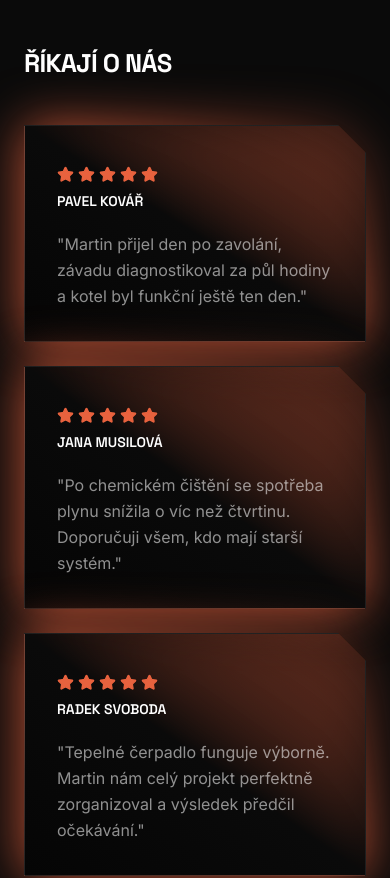
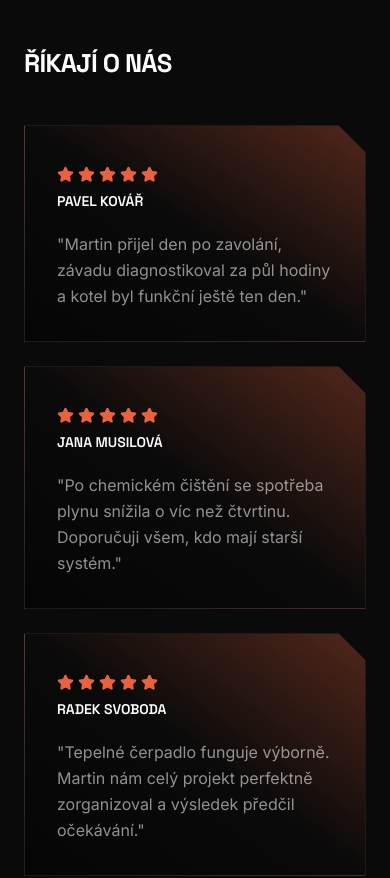
Before and after one commit to imgcode-art/topeni-v-cajku, a React (Vite) app: page / in a window 390 px wide. Shown: the part 3500-4378 px from the top of the page. Built offline with nearby package versions, Linux system fonts and the light colour scheme.

Commit message:
Simplify testimonial cards to match the situation cards' style exactly (same gradient lighting, notch corner, simple lift on hover) instead of the separate glow effect that caused mobile flicker
Co-Authored-By: Claude Sonnet 5 <noreply@anthropic.com>

```diff
--- a/src/app/App.tsx
+++ b/src/app/App.tsx
@@ -1139,10 +1139,9 @@ function HomePage({ setPage }: { setPage: (p: Page) => void }) {
                 whileInView={{ opacity: 1, y: 0 }}
                 viewport={{ once: true, margin: "-40px" }}
                 transition={{ duration: 0.5, delay: i * 0.1, ease: [0.22, 1, 0.36, 1] }}
-                whileHover={isMobile ? undefined : { y: -5, filter: "drop-shadow(0 0 20px rgba(232,98,62,0.5))", transition: { duration: 0.25 } }}
-                className="relative"
-                style={{ filter: isMobile ? "drop-shadow(0 0 26px rgba(232,98,62,0.85))" : "none" }}>
-                <div className="p-8 pt-10 h-full" style={{ background: `linear-gradient(to bottom left, rgba(232,98,62,0.16) 0%, #0a0a0a 50%, #050505 100%)`, border: "1px solid rgba(255,255,255,0.1)", clipPath: NOTCH_LG }}>
+                whileHover={{ y: -6, transition: { duration: 0.2 } }}
+                className="relative p-8 pt-10"
+                style={{ background: `linear-gradient(to bottom left, rgba(232,98,62,0.32) 0%, #0a0a0a 50%, #050505 100%)`, clipPath: NOTCH_LG, border: "1px solid rgba(255,255,255,0.08)" }}>
                 <div className="flex flex-col items-start mb-5">
                   <div className="flex gap-1 mb-2">
                     {Array.from({ length: t.stars }).map((_, j) => (
@@ -1152,7 +1151,6 @@ function HomePage({ setPage }: { setPage: (p: Page) => void }) {
                   <div className="text-sm font-semibold text-white uppercase tracking-normal" style={{ fontFamily: FD }}>{t.name}</div>
                 </div>
                 <p className="text-base text-white/55 leading-relaxed" style={{ fontFamily: FB }}>"{t.text}"</p>
-                </div>
               </motion.div>
             ))}
           </div>
```
Lines whose indentation alone changed are shown as unchanged.
